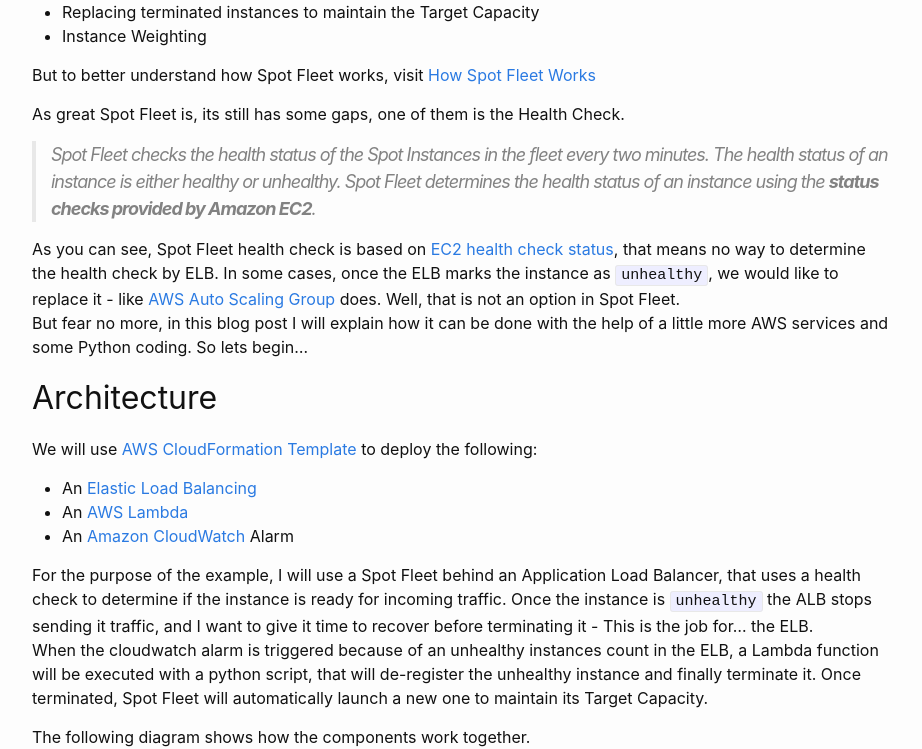
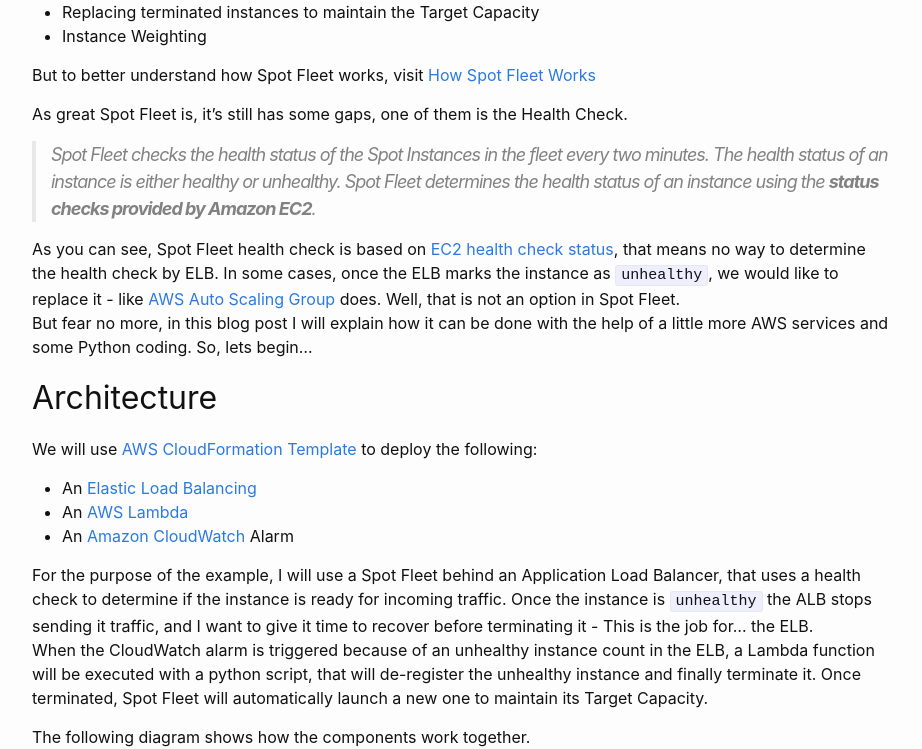
Before and after one commit to DimaGolomozy/dimagolomozy.github.io, a Jekyll site: the page built from _posts/2018-11-10-spotfleet-healthcheck.markdown, in a window 1280 px wide and 1400 px high, scrolled down 194 px. Shown: the part 156-905 px from the top of the window, without its empty margins (178-1100 px from the left). Built offline with Jekyll 4.4.1, drawn with Linux system fonts in a browser that asks for light colours; comment, search, counter and statistics services are not loaded; some of the changed text lies outside the part shown.

Commit message:
typo fixups

```diff
--- a/_posts/2018-11-10-spotfleet-healthcheck.markdown
+++ b/_posts/2018-11-10-spotfleet-healthcheck.markdown
@@ -16,13 +16,13 @@ Spot Fleet comes with some great features:
 
 But to better understand how Spot Fleet works, visit [How Spot Fleet Works][aws-spotfleet]
 
-As great Spot Fleet is, its still has some gaps, one of them is the Health Check.
+As great Spot Fleet is, it's still has some gaps, one of them is the Health Check.
 > Spot Fleet checks the health status of the Spot Instances in the fleet every two minutes. The health status of an instance is either healthy or unhealthy. Spot Fleet determines the health status of an instance using the **status checks provided by Amazon EC2**.
 
 As you can see, Spot Fleet health check is based on [EC2 health check status][aws-ec2-check-status], that means no way to determine the health check by ELB.
 In some cases, once the ELB marks the instance as `unhealthy`, we would like to replace it - like [AWS Auto Scaling Group][aws-asg] does. Well, that is not an option in Spot Fleet.
 But fear no more, in this blog post I will explain how it can be done with the help of a little more AWS services and some Python coding.
-So lets begin...
+So, lets begin...
 
 ## Architecture
 
@@ -33,7 +33,7 @@ We will use [AWS CloudFormation Template][aws-cloudformation-template] to deploy
 
 For the purpose of the example, I will use a Spot Fleet behind an Application Load Balancer, that uses a health check to determine if the instance is ready for incoming traffic.
 Once the instance is `unhealthy` the ALB stops sending it traffic, and I want to give it time to recover before terminating it - This is the job for... the ELB.
-When the cloudwatch alarm is triggered because of an unhealthy instances count in the ELB, a Lambda function will be executed with a python script, that will de-register the unhealthy instance and finally terminate it.
+When the CloudWatch alarm is triggered because of an unhealthy instance count in the ELB, a Lambda function will be executed with a python script, that will de-register the unhealthy instance and finally terminate it.
 Once terminated, Spot Fleet will automatically launch a new one to maintain its Target Capacity.
 
 The following diagram shows how the components work together.
@@ -127,7 +127,7 @@ Pay attention to the **_reset_alarm_** function, with this function we want to r
 Because CloudWatch Alarm has no option for repeat action when the alarm is raised, we could end up with failing instances
 and the lambda won't be triggered any more. This why, by setting the alarm state back to `OK`, will cause it to trigger the action once again when the state changes to `ALARM`.
 
-Next we will give the Lambda function permissions to be invoked from the SNS topic.
+Next, we will give the Lambda function permissions to be invoked from the SNS topic.
 {% highlight json %}
 {
   "UnhealthySNSTopicPermission": {
--- a/_posts/2018-11-12-drainto-with-timeout.markdown
+++ b/_posts/2018-11-12-drainto-with-timeout.markdown
@@ -12,4 +12,4 @@ In my option, I used a [Semaphore](https://docs.oracle.com/javase/7/docs/api/jav
 The main logic: for every insertion, first `add` to the Queue and then use `release` on the Semaphore and for every extraction, first `acquire` from the Semaphore and then `take` from the Queue.
 
 {% gist 6e49fe39458295d3e35a1eb62e7e43ce %}
-_For the purpose of the Gist, I extend the `LinkedBlockingQueue` class and the override all the methods. Of course they are not all needed :)_
+_For the purpose of the Gist, I extend the `LinkedBlockingQueue` class and the override all the methods. Of course, they are not all needed :)_
--- a/_posts/2018-11-18-asg-with-multi-instance-types.markdown
+++ b/_posts/2018-11-18-asg-with-multi-instance-types.markdown
@@ -34,7 +34,7 @@ Now, we have the ability the choose a combination of instance types and pricing
 | **Notifications**           |                  V                 |         X         |
 
 Lots of [Lambda][aws-lambda] functions were necessary for Spot Fleet to handle some basic things; Updates, Health Check from ELB, Adding Target Group, etc...
-Now, one can move his Spot Fleet to Auto Scaling Group and enjoy better integration with all of the features above.
+Now, one can move his Spot Fleet to Auto Scaling Group and enjoy better integration with all the features above.
 
 Enjoy scaling...
 
```
Also changed, not shown: other parts of _posts/2018-11-10-spotfleet-healthcheck.markdown (+2 -2 lines), _posts/2019-01-19-akka-prioritized-mailbox.markdown (+4 -5 lines).
